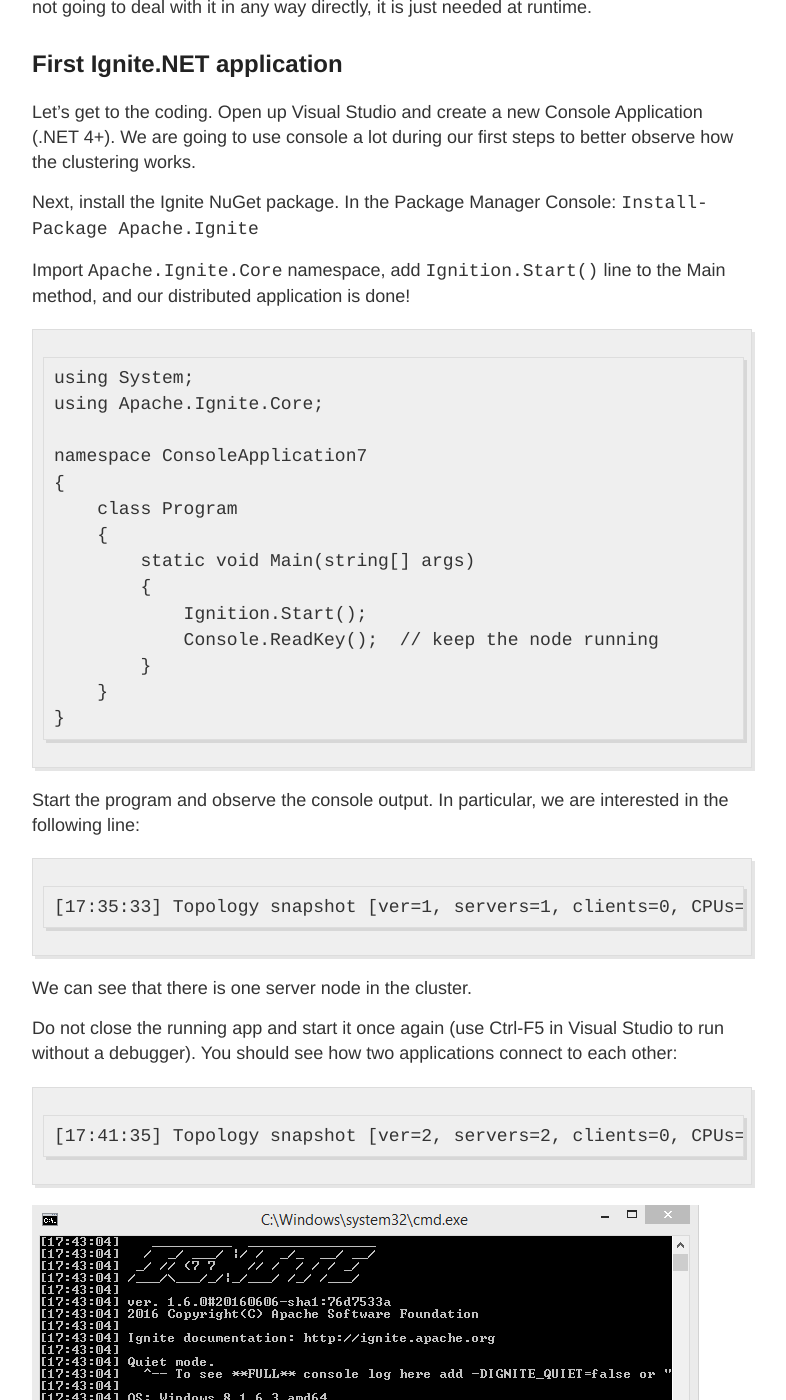
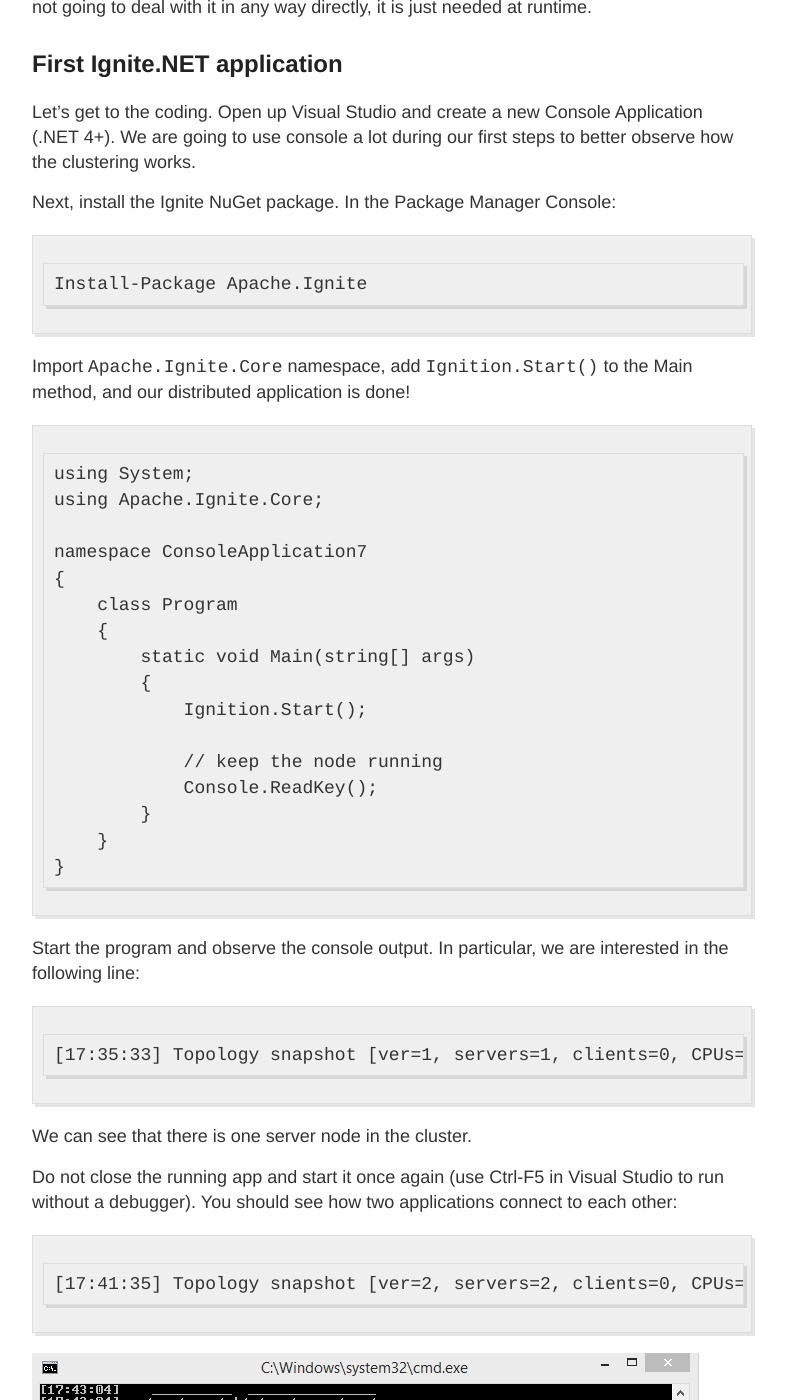
Before and after one commit to ptupitsyn/ptupitsyn.github.io, a Jekyll site: the page built from _posts/2016-06-21-Getting-Started-With-Apache-Ignite-Net.md, in a window 1280 px wide and 1400 px high, scrolled down 1052 px. Shown: the whole window, without its empty margins (248-1034 px from the left). Built offline with Jekyll 4.4.1, drawn with Linux system fonts in a browser that asks for light colours; comment, search, counter and statistics services are not loaded.

Commit message:
Resize avatar, minor fixes

````diff
--- a/_config.yml
+++ b/_config.yml
@@ -9,7 +9,7 @@
 description: Apache Ignite.NET Developer
 
 # URL of your avatar or profile pic (you could use your GitHub profile pic)
-avatar: https://raw.githubusercontent.com/ptupitsyn/ptupitsyn.github.io/master/images/my_photo2.jpg
+avatar: https://raw.githubusercontent.com/ptupitsyn/ptupitsyn.github.io/master/images/my_photo2_small.jpg
 
 #
 # Flags below are optional
--- a/_posts/2016-06-21-Getting-Started-With-Apache-Ignite-Net.md
+++ b/_posts/2016-06-21-Getting-Started-With-Apache-Ignite-Net.md
@@ -29,9 +29,13 @@
 ## First Ignite.NET application
 Let's get to the coding. Open up Visual Studio and create a new Console Application (.NET 4+). We are going to use console a lot during our first steps to better observe how the clustering works.
 
-Next, install the Ignite NuGet package. In the Package Manager Console: ```Install-Package Apache.Ignite```
+Next, install the Ignite NuGet package. In the Package Manager Console:
 
-Import ```Apache.Ignite.Core``` namespace, add ```Ignition.Start()``` line to the Main method, and our distributed application is done!
+```
+Install-Package Apache.Ignite
+```
+
+Import ```Apache.Ignite.Core``` namespace, add ```Ignition.Start()``` to the Main method, and our distributed application is done!
 
 ```
 using System;
@@ -44,19 +48,23 @@
         static void Main(string[] args)
         {
             Ignition.Start();
-            Console.ReadKey();  // keep the node running
+
+            // keep the node running
+            Console.ReadKey();
         }
     }
 }
 ```
 
 Start the program and observe the console output. In particular, we are interested in the following line:
+
 ```
 [17:35:33] Topology snapshot [ver=1, servers=1, clients=0, CPUs=8, heap=1.8GB]
 ```
 We can see that there is one server node in the cluster.
 
 Do not close the running app and start it once again (use Ctrl-F5 in Visual Studio to run without a debugger). You should see how two applications connect to each other:
+
 ```
 [17:41:35] Topology snapshot [ver=2, servers=2, clients=0, CPUs=8, heap=3.5GB]
 ```
@@ -64,6 +72,7 @@
 ![cosole output](../images/topology_snapshot.png)
 
 Close one of the nodes. In a moment, remaining node will detect that another one has disconnected, and report another toplogy change:
+
 ```
 [17:44:12] Topology snapshot [ver=3, servers=1, clients=0, CPUs=8, heap=1.8GB]
 ```
````
Also changed, not shown: images/my_photo2_small.jpg (added).
